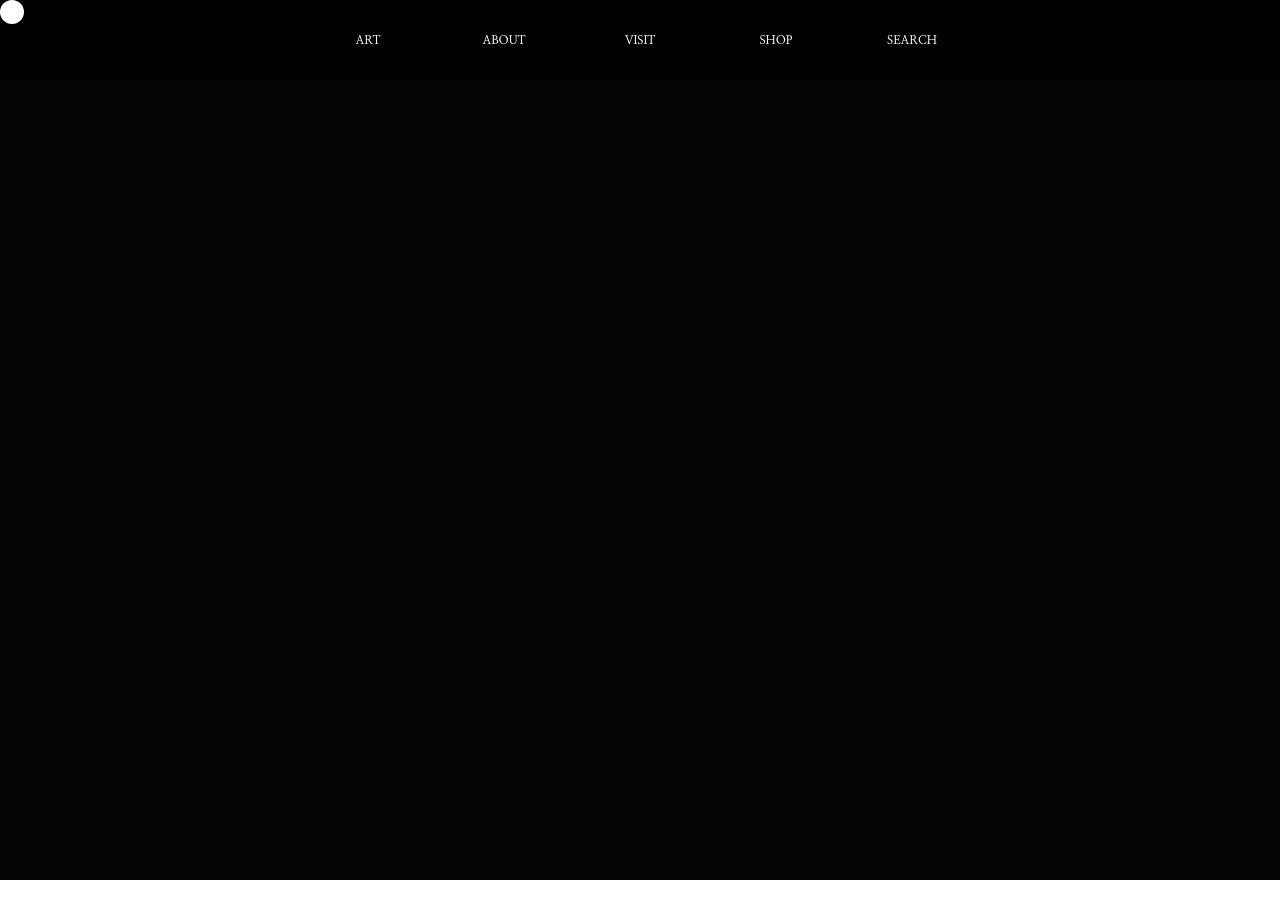
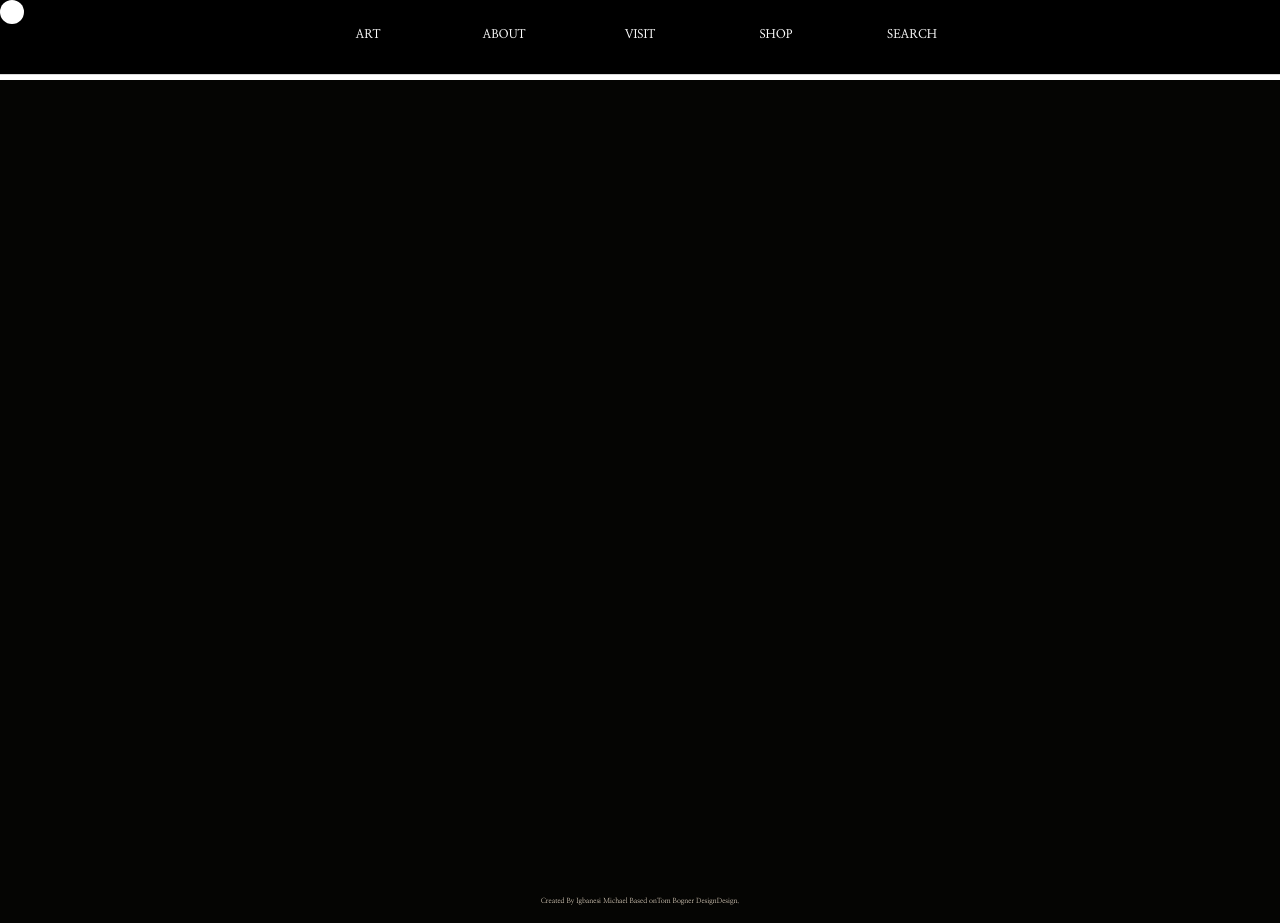
Before and after one commit to JAmalMichael/the_threegraces, a Next.js app: page / in a window 1280 px wide. Before the commit the page ends 880 px from the top, so only its background shows below. Built offline with nearby package versions, Linux system fonts and the light colour scheme.

Commit message:
Adding the footer

```diff
--- a/src/app/page.tsx
+++ b/src/app/page.tsx
@@ -107,14 +107,21 @@ export default function Home() {
           </ul>
         </nav>
         <main className="bg-[rgb(5,5,3)] w-full h-screen">
-          <div id="cursor-ball" className=" w-6 h-6 rounded-full z-50 transition-transform duration-300 pointer-events-none bg-white fixed top-0 ">
+          <div id="cursor-ball"
+          className=" w-6 h-6 rounded-full z-50 transition-transform duration-300 pointer-events-none bg-white fixed top-0 ">
           </div>
           <div></div>
           <div></div>
           <div></div>
           <div></div>
         </main>
-        <footer></footer>
+        <footer>
+          <p
+          className="text-[#faebd7] bg-[rgb(5,5,3)] flex justify-center items-center text-[7px] py-2 md:py-4">
+            Created By Igbanesi Michael Based on
+             <a href="https://dribbble.com/shots/6767548-The-Three-Graces-Concept" target="_blank"> Tom Bogner Design </a>
+            Design.</p>
+        </footer>
     </>
 
   )
```
